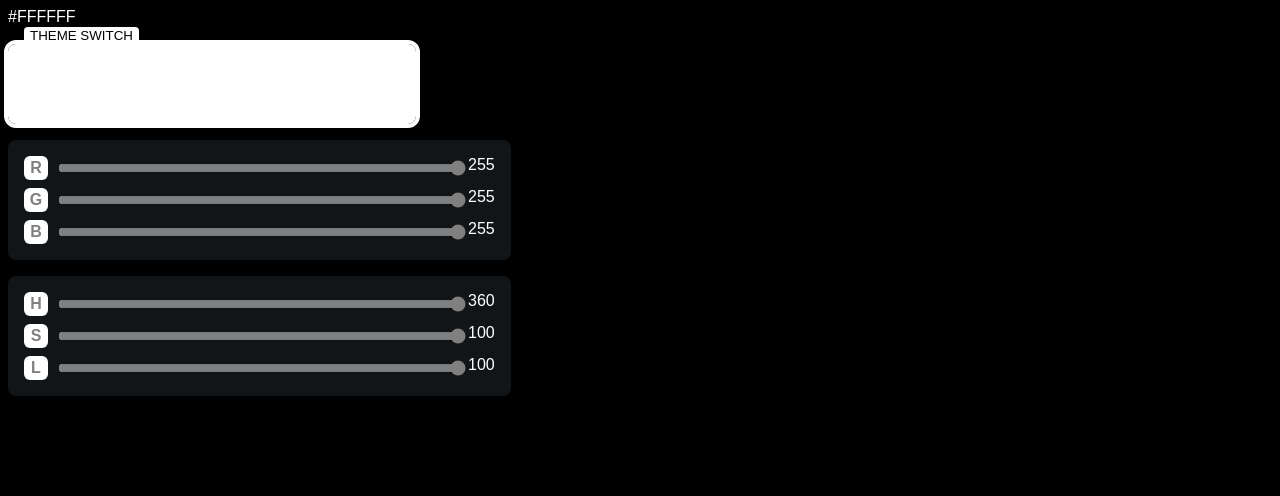
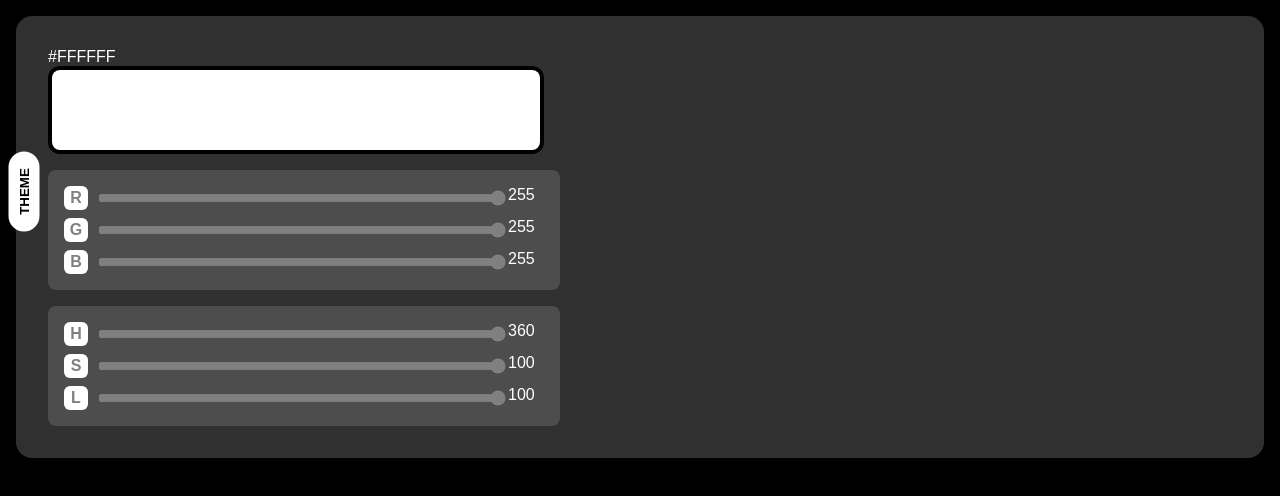
Before and after one commit to Kuovinen/ColorTools, a plain HTML site: page index.html in a window 1280 px wide. Drawn offline with Linux system fonts and the light colour scheme.

Commit message:
visual rework and complementary color implementation

```diff
--- a/functions.js
+++ b/functions.js
@@ -26,22 +26,43 @@ export default function makeSlider(labelLetter, id, colorValue, max) {
   container.appendChild(label2);
   element.addEventListener("input", (event) => changeValue(event, colorValue));
   return container;
-  /* document.querySelector(".body").appendChild(container);*/
+  /* document.querySelector(".panel").appendChild(container);*/
 }
-
+//Create the element that will display the main color value
 export function makeMainColor() {
   let COLOR = document.createElement("div");
   COLOR.id = "mainColor";
   COLOR.dataset.rColor = 255;
   COLOR.dataset.gColor = 255;
   COLOR.dataset.bColor = 255;
-  COLOR.dataset.hColor = 255;
-  COLOR.dataset.sColor = 255;
-  COLOR.dataset.lColor = 255;
+  COLOR.dataset.hColor = 360;
+  COLOR.dataset.sColor = 100;
+  COLOR.dataset.lColor = 100;
   COLOR.style.background = "rgb(255,255,255)";
-  COLOR.style.borderRadius = "0.5rem";
-  document.querySelector(".body").appendChild(COLOR);
+  document.querySelector("#colors").appendChild(COLOR);
 }
+//Create the element that will display the complementary color value
+export function makeComplementaryColor() {
+  let COLOR = document.querySelector("#mainColor");
+  let initH = parseFloat(COLOR.dataset.hColor);
+  let h = initH + 180 > 360 ? initH + 180 - 360 : initH + 180;
+  let hsl = [h, COLOR.dataset.sColor, COLOR.dataset.lColor];
+  let COLOR2 = document.createElement("div");
+  COLOR2.id = "compColor";
+  COLOR2.style.background = `hsl(${hsl[0]}, ${hsl[1]}%, ${hsl[2]}%)`;
+  // COLOR2.style.background = `hsl(${hsl[0]}, ${hsl[1]}%, ${hsl[2]}%)`;
+  document.querySelector("#colors").appendChild(COLOR2);
+}
+//event handler for changing the complamentary color when main color changes
+function modCompColor() {
+  let COLOR = document.querySelector("#mainColor");
+  let initH = parseFloat(COLOR.dataset.hColor);
+  let h = initH + 180 > 360 ? initH + 180 - 360 : initH + 180;
+  let hsl = [h, COLOR.dataset.sColor, COLOR.dataset.lColor];
+  let COLOR2 = document.querySelector("#compColor");
+  COLOR2.style.background = `hsl(${hsl[0]}, ${hsl[1]}%, ${hsl[2]}%)`;
+}
+
 //handler that changed the main hex value depending on slider cahnges
 function affectHex() {
   let hex = document.querySelector(".hex");
@@ -54,11 +75,9 @@ function affectHex() {
 }
 //used to change main color when one of the RGB inputs is changed
 export function makeRGBInfluence() {
-  document
-    .querySelector(".body")
-    .addEventListener("input", (event) =>
-      changeMainColor(event.target.id, event.target.value)
-    );
+  document.querySelector("#panel").addEventListener("input", (event) => {
+    changeMainColor(event.target.id, event.target.value);
+  });
 
   function changeMainColor(data, value) {
     let COLOR = document.querySelector("#mainColor");
@@ -66,8 +85,28 @@ export function makeRGBInfluence() {
     COLOR.dataset[data] = value;
     if (data == "rColor" || data == "gColor" || data == "bColor") {
       COLOR.style.background = `rgb(${COLOR.dataset.rColor},${COLOR.dataset.gColor},${COLOR.dataset.bColor})`;
+      COLOR.dataset.hColor = RGBToHSL(
+        COLOR.dataset.rColor,
+        COLOR.dataset.gColor,
+        COLOR.dataset.bColor
+      )[0];
+      document.querySelector("#hColor").value = COLOR.dataset.hColor;
+      COLOR.dataset.sColor = RGBToHSL(
+        COLOR.dataset.rColor,
+        COLOR.dataset.gColor,
+        COLOR.dataset.bColor
+      )[1];
+      document.querySelector("#sColor").value = COLOR.dataset.sColor;
+      COLOR.dataset.lColor = RGBToHSL(
+        COLOR.dataset.rColor,
+        COLOR.dataset.gColor,
+        COLOR.dataset.bColor
+      )[2];
+      document.querySelector("#lColor").value = COLOR.dataset.lColor;
+      modCompColor();
     }
     if (data == "hColor" || data == "sColor" || data == "lColor") {
+      modCompColor();
       COLOR.style.background = `hsl(${COLOR.dataset.hColor},${COLOR.dataset.sColor}%,${COLOR.dataset.lColor}%)`;
     }
     console.log(
@@ -75,7 +114,7 @@ export function makeRGBInfluence() {
     );
   }
 }
-
+//convert RGB values to HSL values
 export function RGBToHSL(r, g, b) {
   r /= 255;
   g /= 255;
@@ -134,7 +173,7 @@ export function numtoHex(number) {
       return "F";
   }
 }
-
+//converts rgb color to hex value
 export function rgbToHex(arr) {
   let first = arr[0];
   let second = arr[1];
--- a/index.html
+++ b/index.html
@@ -6,8 +6,11 @@
     <link rel="stylesheet" href="style.css" />
   </head>
   <body class="body">
-    <div class="hex">#FFFFFF</div>
-    <!--input type="color" /-->
-    <button id="theme">THEME SWITCH</button>
+    <div id="panel">
+      <div class="hex">#FFFFFF</div>
+      <!--input type="color" /-->
+      <div id="colors"></div>
+      <button id="theme">THEME</button>
+    </div>
   </body>
 </html>
--- a/script.js
+++ b/script.js
@@ -4,10 +4,12 @@ import makeSlider, {
   RGBToHSL,
   rgbToHex,
   switchTheme,
+  makeComplementaryColor,
 } from "./functions.js";
 console.log("Script!");
 makeMainColor();
-let body = document.querySelector(".body");
+makeComplementaryColor();
+let body = document.querySelector("#panel");
 let rgb = document.createElement("section");
 rgb.appendChild(makeSlider("R", "rColor", "rColorLabel", 255));
 rgb.appendChild(makeSlider("G", "gColor", "gColorLabel", 255));
--- a/style.css
+++ b/style.css
@@ -1,17 +1,43 @@
 :root {
   --cp-White: white;
-  --cp-White10: rgba(87, 107, 118, 0.2);
+  --cp-White20: rgba(116, 116, 116, 0.2);
+  --cp-White40: rgba(120, 120, 120, 0.4);
   --cp-Black: black;
   --cp-Grey: grey;
 }
 body {
   background: var(--cp-Black);
   font-family: arial;
+  margin: 0;
+  padding: 0;
+}
+#panel {
+  position: relative;
+  margin: 1rem;
+  border-radius: 1rem;
+  padding: 2rem;
+  background: var(--cp-White40);
+}
+#colors {
+  background: var(--cp-Black);
+  border-radius: 0.75rem;
+  padding: 0.25rem;
+  height: fit-content;
+  width: fit-content;
+  display: flex;
 }
 #mainColor {
   height: 5rem;
   width: 25.5rem;
-  outline: 0.3rem solid var(--cp-White);
+  border-top-left-radius: 0.5rem;
+  border-bottom-left-radius: 0.5rem;
+
+  color: hsl(0, 100%, 50%);
+}
+#compColor {
+  width: 5rem;
+  border-top-right-radius: 0.5rem;
+  border-bottom-right-radius: 0.5rem;
 }
 .sliderContainer {
   display: flex;
@@ -46,8 +72,8 @@ input[type="range"] {
 }
 section {
   margin-top: 1rem;
-  background: var(--cp-White10);
-  width: fit-content;
+  background: var(--cp-White40);
+  width: 31rem;
   padding: 0.5rem;
   border-radius: 0.5rem;
 }
@@ -55,9 +81,20 @@ section {
   color: var(--cp-White);
 }
 button {
+  position: absolute;
   color: var(--cp-Black);
   background: var(--cp-White);
   border: none;
-  border-radius: 0.25rem;
-  margin-left: 1rem;
+  border-radius: 1rem;
+  left: -2rem;
+  top: 10rem;
+  width: 5rem;
+  font-weight: 700;
+  transform: rotate(270deg);
+  padding: 0.5rem;
 }
+button:hover {
+  padding: 0.75rem;
+  border-radius: 1.125rem;
+  top: 9.75rem;
+}
```
